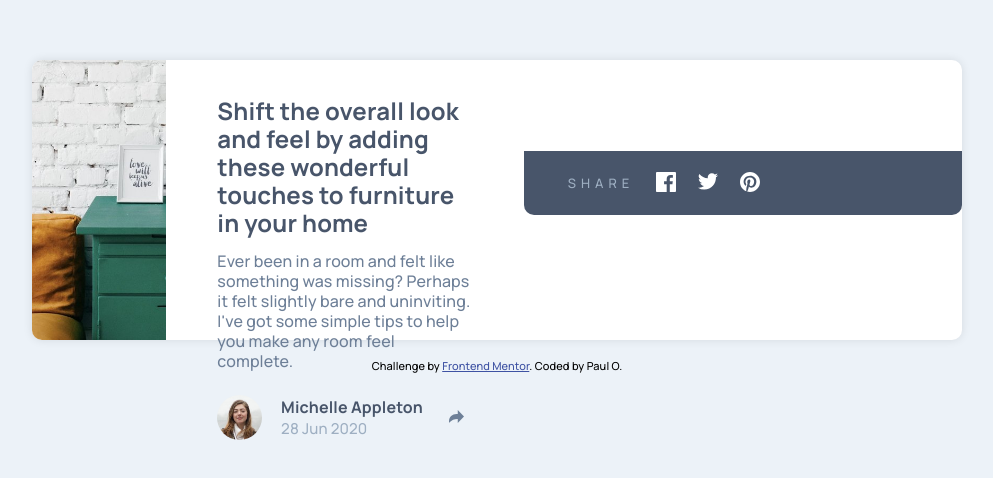
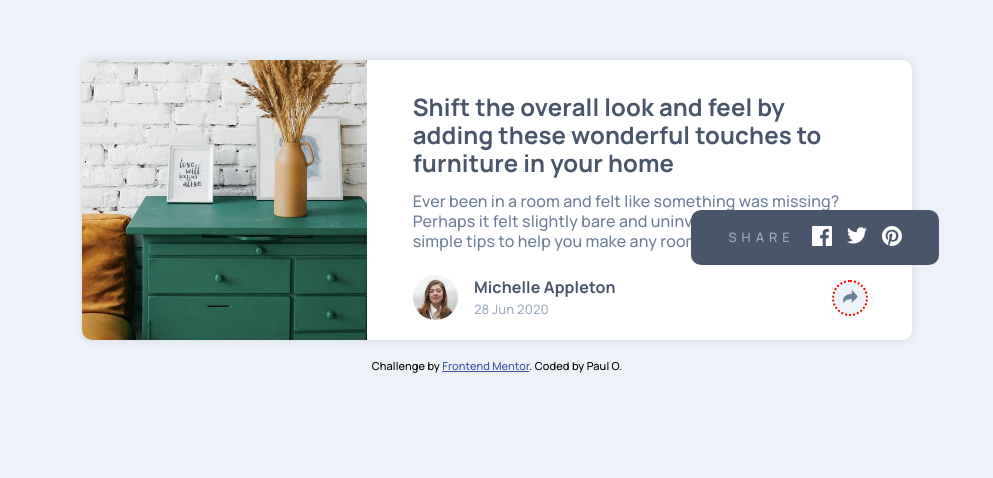
Before and after one commit to ePaulo/article-preview-component, a plain HTML site: page index.html in a window 1280 px wide. Shown: the part 182-660 px from the top of the page, without its empty margins (143-1136 px from the left). Drawn offline with Linux system fonts and the light colour scheme.

Commit message:
Added code for overlay share "social icons"

```diff
--- a/index.html
+++ b/index.html
@@ -90,6 +90,14 @@
             id="pinterest"
           />
         </button>
+        <button class="share-btn">
+          <img
+            src="./images/icon-share-v2.svg"
+            alt="Share icon"
+            class="share-icon"
+            id="active"
+          />
+        </button>
       </div>
     </article>
     <footer class="attribution">
--- a/styles.css
+++ b/styles.css
@@ -25,7 +25,7 @@ body {
   padding: 1%;
   background-color: var(--color-light-grayish-blue);
   font-family: 'Manrope', sans-serif;
-  font-size: min(1.5rem, calc(1rem + 1vw));
+  font-size: min(1.3rem, calc(1rem + 0.8vw));
   font-weight: 500;
   letter-spacing: 0.12px;
   line-height: 2rem;
@@ -36,12 +36,31 @@ body {
   align-items: center;
 }
 
+/* ----- Share Button ----- */
+button.share-btn {
+  display: inline-block;
+  width: 32px;
+  height: 32px;
+  border-radius: 50%;
+  border: none;
+  cursor: pointer;
+  margin-left: auto;
+  margin-right: 0;
+  outline: 2px dotted red;
+
+  img.share-icon {
+    width: 15px;
+    height: 13px;
+  }
+}
+
 /* ===== MOBILE FIRST ===== */
 
 /* -- article container -- */
 article.container {
   min-width: 327px;
-  max-width: 600px;
+  max-width: 800px;
+  margin: 0 2.4em;
   border-radius: 10px;
   background-color: var(--color-white);
   box-shadow: 0 0 10px 0 rgba(0, 0, 0, 0.1);
@@ -72,7 +91,7 @@ article.container {
     h1.content-title {
       margin: 0 auto 1em;
       color: var(--color-very-dark-blue);
-      font-size: min(2rem, calc(1.2rem + 1.3vw));
+      font-size: min(2rem, calc(1rem + 1.5vw));
       font-weight: 700;
       line-height: 2.4rem;
     }
@@ -86,8 +105,8 @@ article.container {
     /* -- content author -- */
     section.content-author {
       /* outline: 1px dotted pink; */
-      /* display: flex; */
-      display: none;
+      display: flex;
+      /* display: none; */
       align-items: center;
 
       img.author-avatar {
@@ -111,20 +130,7 @@ article.container {
       }
 
       button.share-btn {
-        display: inline-block;
-        width: 32px;
-        height: 32px;
         background-color: var(--color-light-grayish-blue);
-        border-radius: 50%;
-        border: none;
-        cursor: pointer;
-        margin-left: auto;
-        margin-right: 0;
-
-        img.share-icon {
-          width: 15px;
-          height: 13px;
-        }
       }
     }
   }
@@ -136,15 +142,15 @@ article.container {
     border-radius: 0 0 10px 10px;
     background-color: var(--color-very-dark-blue);
 
-    display: flex;
-    /* display: none; */
+    /* display: flex; */
+    display: none;
     align-items: center;
 
     h3.share-title {
       margin-left: 10%;
       margin-right: 5%;
       color: var(--color-grayish-blue);
-      font-size: 1.3rem;
+      font-size: inherit;
       font-weight: 500;
       letter-spacing: 5px;
       text-transform: uppercase;
@@ -155,6 +161,11 @@ article.container {
       border: none;
       background-color: transparent;
       color: var(--color-white);
+    }
+
+    button.share-btn {
+      background-color: var(--color-desaturated-dark-blue);
+      margin-right: 10%;
     }
   }
 }
@@ -172,11 +183,12 @@ footer.attribution {
 
 /* ===== DESKTOP SECOND ===== */
 
-@media screen and (min-width: 760px) {
+@media screen and (min-width: 800px) {
   /* -- article container [desktop] -- */
   article.container {
+    position: relative;
     min-width: 730px;
-    max-width: 930px;
+    max-width: 830px;
     height: 280px;
     flex-direction: row;
 
@@ -230,5 +242,42 @@ footer.attribution {
         }
       }
     }
+
+    /* -- share links -- */
+    div.share-links {
+      position: absolute;
+      right: calc((1vw - 40px));
+      bottom: 75px;
+
+      width: 248px;
+      height: 55px;
+      border-radius: 10px;
+      background-color: var(--color-very-dark-blue);
+
+      display: flex;
+      /* display: none; */
+      align-items: center;
+
+      h3.share-title {
+        margin-left: 15%;
+        margin-right: 7%;
+        color: var(--color-grayish-blue);
+        font-size: inherit;
+        font-weight: 500;
+        letter-spacing: 5px;
+        text-transform: uppercase;
+      }
+
+      button.social-btn {
+        margin-right: 6%;
+        border: none;
+        background-color: transparent;
+        color: var(--color-white);
+      }
+
+      button.share-btn {
+        display: none;
+      }
+    }
   }
 }
```
Also changed, not shown: images/icon-share-v2.svg (added).
